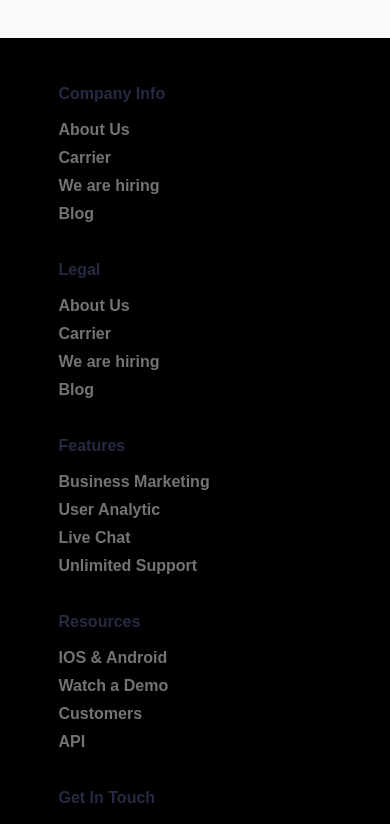
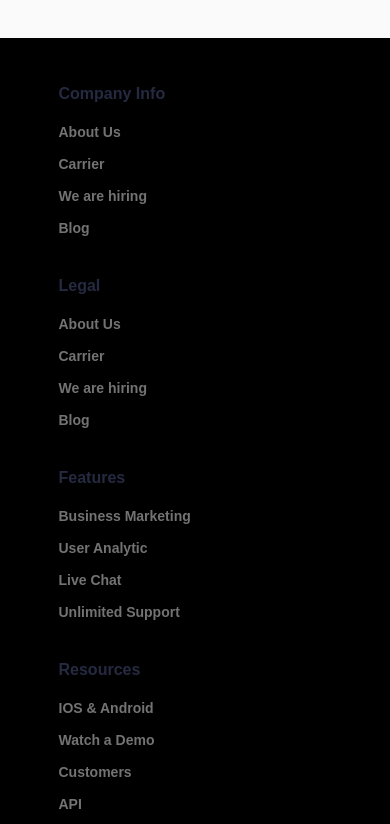
Before and after one commit to hacermelisyilmaz/E-Commerce-Project, a React (Create React App) app in the folder e-commerce/: page / in a window 390 px wide. Shown: the part 9827-10651 px from the top of the page. Built offline with nearby package versions, Linux system fonts and the light colour scheme.

Commit message:
Responsive

```diff
--- a/e-commerce/src/components/layout/Footer.js
+++ b/e-commerce/src/components/layout/Footer.js
@@ -26,7 +26,7 @@ function Footer({ data, inner }) {
           return (
             <div className="font-bold flex flex-col gap-5" key={index}>
               <h5>{nav.title}</h5>
-              <nav className="flex flex-col gap-3 text-accent">
+              <nav className="flex flex-col gap-3 text-accent sm:text-sm">
                 <Link to={nav.nav1.link}>{nav.nav1.title}</Link>
                 <Link to={nav.nav2.link}>{nav.nav2.title}</Link>
                 <Link to={nav.nav3.link}>{nav.nav3.title}</Link>
```
